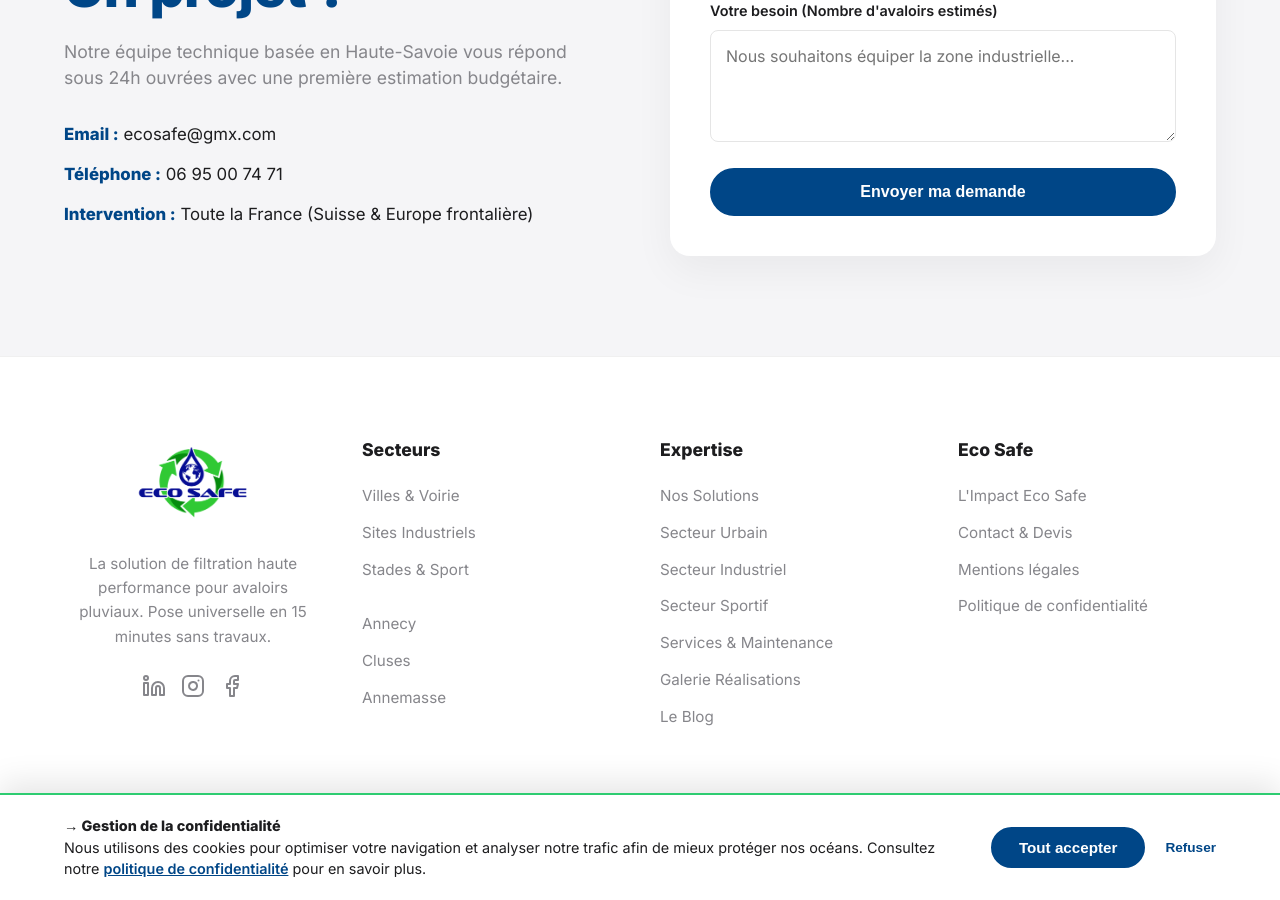
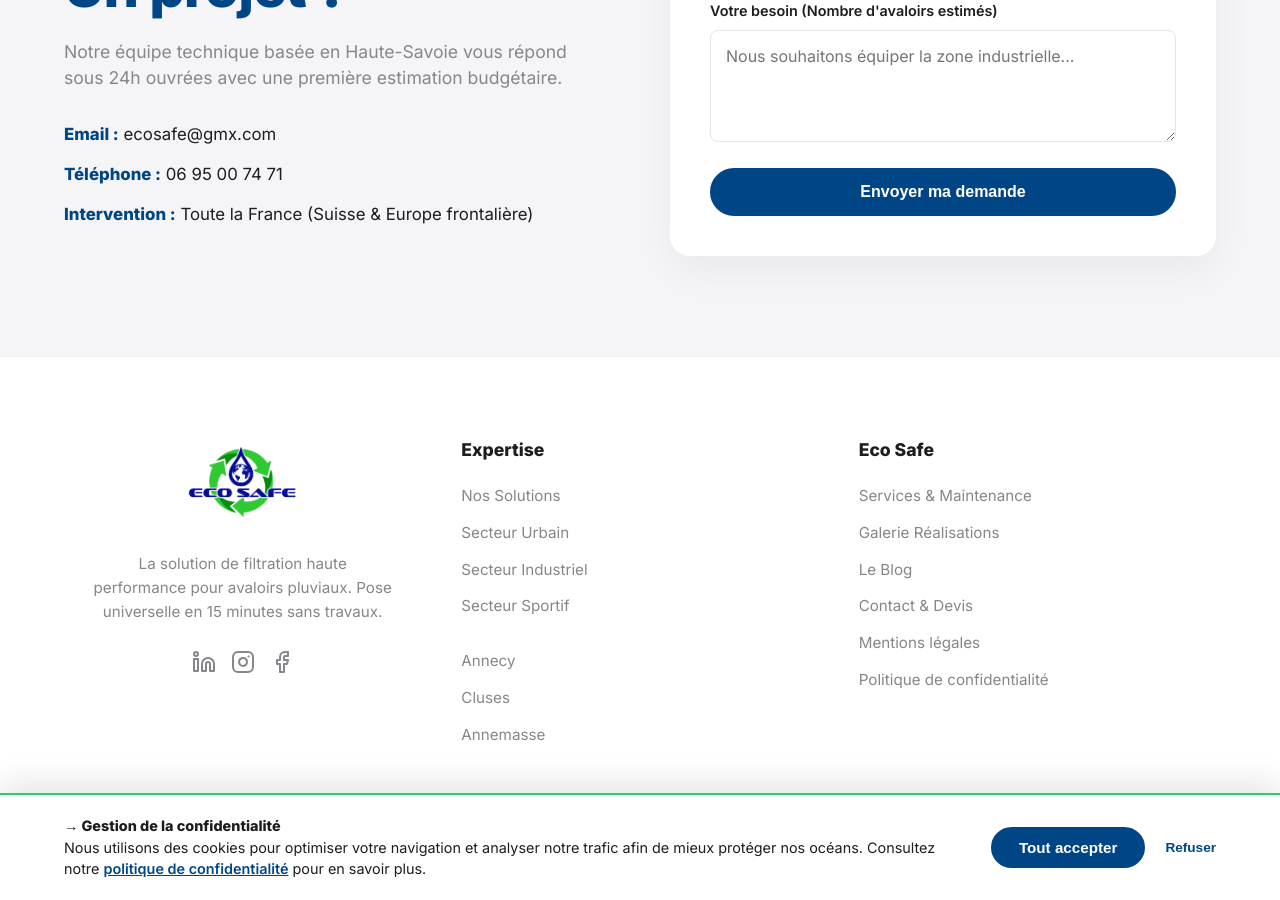
Before and after one commit to DuvalDVL/ecosafe, a Jekyll site: the page built from index.html, in a window 1280 px wide and 900 px high, scrolled down 6623 px. Built offline with Jekyll 4.4.1, drawn with Linux system fonts in a browser that asks for light colours.

Commit message:
Update footer.html

```diff
--- a/_includes/footer.html
+++ b/_includes/footer.html
@@ -25,11 +25,12 @@
       </div>
 
       <div class="footer-links">
-        <h4 style="font-size: 1.1rem; color: var(--text-main); margin-bottom: 20px;">Secteurs</h4>
+        <h4 style="font-size: 1.1rem; color: var(--text-main); margin-bottom: 20px;">Expertise</h4>
         <ul style="list-style: none; padding: 0; margin: 0;">
-          <li style="margin-bottom: 12px;"><a href="{{ site.baseurl }}/secteurs/collectivites/" style="color: var(--text-muted); text-decoration: none; font-size: 0.95rem;">Villes & Voirie</a></li>
-          <li style="margin-bottom: 12px;"><a href="{{ site.baseurl }}/secteurs/industries/" style="color: var(--text-muted); text-decoration: none; font-size: 0.95rem;">Sites Industriels</a></li>
-          <li style="margin-bottom: 12px;"><a href="{{ site.baseurl }}/secteurs/complexes-sportifs/" style="color: var(--text-muted); text-decoration: none; font-size: 0.95rem;">Stades & Sport</a></li>
+          <li style="margin-bottom: 12px;"><a href="{{ site.baseurl }}/produit/" style="color: var(--text-muted); text-decoration: none; font-size: 0.95rem;">Nos Solutions</a></li>
+          <li style="margin-bottom: 12px;"><a href="{{ site.baseurl }}/produit/standard-urbain/" style="color: var(--text-muted); text-decoration: none; font-size: 0.95rem;">Secteur Urbain</a></li>
+          <li style="margin-bottom: 12px;"><a href="{{ site.baseurl }}/produit/industriel/" style="color: var(--text-muted); text-decoration: none; font-size: 0.95rem;">Secteur Industriel</a></li>
+          <li style="margin-bottom: 12px;"><a href="{{ site.baseurl }}/produit/complexe-sportif/" style="color: var(--text-muted); text-decoration: none; font-size: 0.95rem;">Secteur Sportif</a></li>
 
           <li style="margin-top: 30px; margin-bottom: 12px;"><a href="{{ site.baseurl }}/villes/annecy/" style="color: var(--text-muted); text-decoration: none; font-size: 0.95rem;">Annecy</a></li>
           <li style="margin-bottom: 12px;"><a href="{{ site.baseurl }}/villes/cluses/" style="color: var(--text-muted); text-decoration: none; font-size: 0.95rem;">Cluses</a></li>
@@ -38,22 +39,11 @@
       </div>
 
       <div class="footer-links">
-        <h4 style="font-size: 1.1rem; color: var(--text-main); margin-bottom: 20px;">Expertise</h4>
+        <h4 style="font-size: 1.1rem; color: var(--text-main); margin-bottom: 20px;">Eco Safe</h4>
         <ul style="list-style: none; padding: 0; margin: 0;">
-          <li style="margin-bottom: 12px;"><a href="{{ site.baseurl }}/produit/" style="color: var(--text-muted); text-decoration: none; font-size: 0.95rem;">Nos Solutions</a></li>
-          <li style="margin-bottom: 12px;"><a href="{{ site.baseurl }}/produit/standard-urbain/" style="color: var(--text-muted); text-decoration: none; font-size: 0.95rem;">Secteur Urbain</a></li>
-          <li style="margin-bottom: 12px;"><a href="{{ site.baseurl }}/produit/industriel/" style="color: var(--text-muted); text-decoration: none; font-size: 0.95rem;">Secteur Industriel</a></li>
-          <li style="margin-bottom: 12px;"><a href="{{ site.baseurl }}/produit/complexe-sportif/" style="color: var(--text-muted); text-decoration: none; font-size: 0.95rem;">Secteur Sportif</a></li>
           <li style="margin-bottom: 12px;"><a href="{{ site.baseurl }}/services/" style="color: var(--text-muted); text-decoration: none; font-size: 0.95rem;">Services & Maintenance</a></li>
           <li style="margin-bottom: 12px;"><a href="{{ site.baseurl }}/galerie/" style="color: var(--text-muted); text-decoration: none; font-size: 0.95rem;">Galerie Réalisations</a></li>
           <li style="margin-bottom: 12px;"><a href="{{ site.baseurl }}/blog/" style="color: var(--text-muted); text-decoration: none; font-size: 0.95rem;">Le Blog</a></li>
-        </ul>
-      </div>
-
-      <div class="footer-links">
-        <h4 style="font-size: 1.1rem; color: var(--text-main); margin-bottom: 20px;">Eco Safe</h4>
-        <ul style="list-style: none; padding: 0; margin: 0;">
-          <li style="margin-bottom: 12px;"><a href="{{ site.baseurl }}/blog/" style="color: var(--text-muted); text-decoration: none; font-size: 0.95rem;">L'Impact Eco Safe</a></li>
           <li style="margin-bottom: 12px;"><a href="{{ site.baseurl }}/contact/" style="color: var(--text-muted); text-decoration: none; font-size: 0.95rem;">Contact & Devis</a></li>
           <li style="margin-bottom: 12px;"><a href="{{ site.baseurl }}/mentions-legales/" style="color: var(--text-muted); text-decoration: none; font-size: 0.95rem;">Mentions légales</a></li>
           <li style="margin-bottom: 12px;"><a href="{{ site.baseurl }}/politique-confidentialite/" style="color: var(--text-muted); text-decoration: none; font-size: 0.95rem;">Politique de confidentialité</a></li>
```
